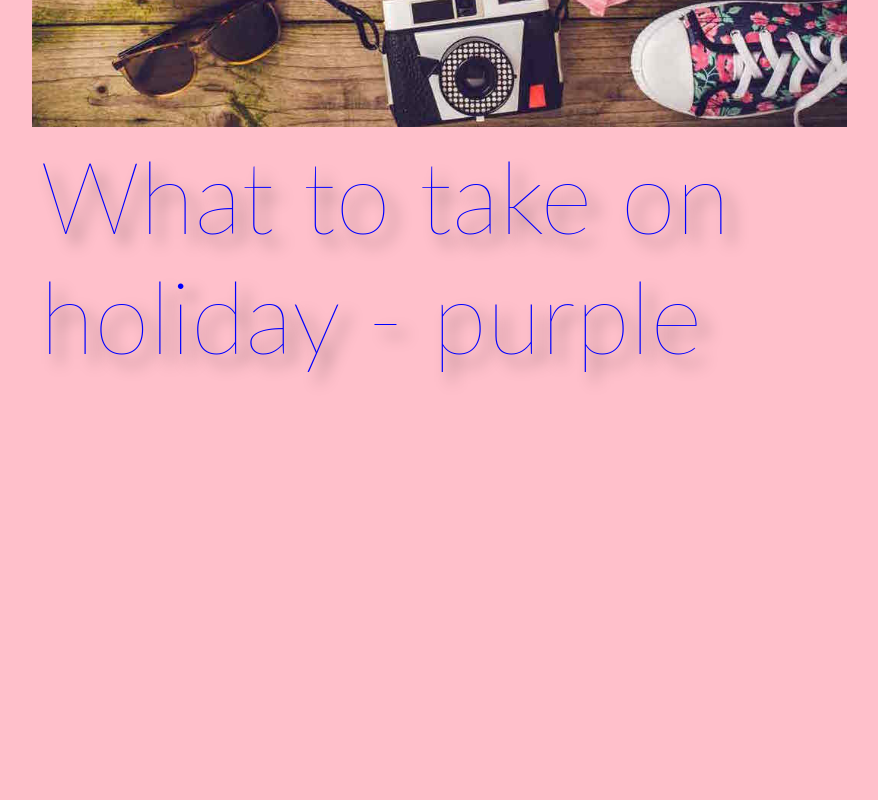
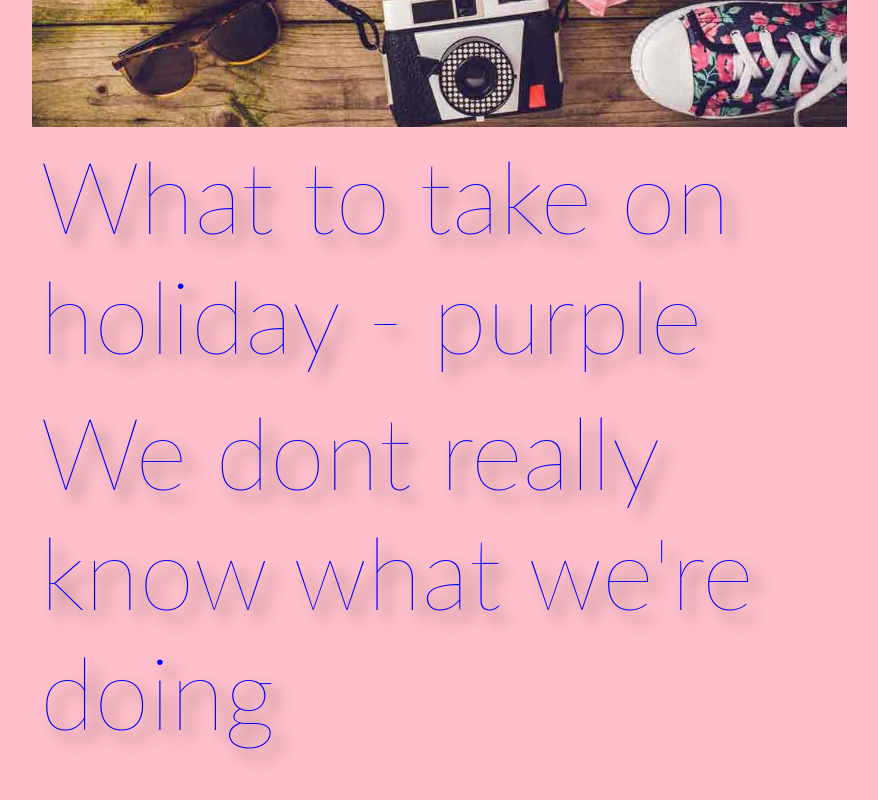
Before and after one commit to Shants66/Weekend-Escapes, a plain HTML site: page In My Suitcase.html in a window 1280 px wide. Shown: the part 535-1335 px from the top of the page, without its empty margins (163-1041 px from the left). Before the commit the page ends 963 px from the top, so only its background shows below. Drawn offline with Linux system fonts and the light colour scheme.

Commit message:
update text

```diff
--- a/In My Suitcase.html
+++ b/In My Suitcase.html
@@ -19,6 +19,7 @@
     <div class="pageimage">
       <img src="./Images/Packing.jpg" alt="packing">
       <div id="textpart">What to take on holiday - purple</div>
+      <div id="textpart">We dont really know what we're doing</div>
     </div>
 
   </body>
```
Also changed, not shown: 1 other file.
